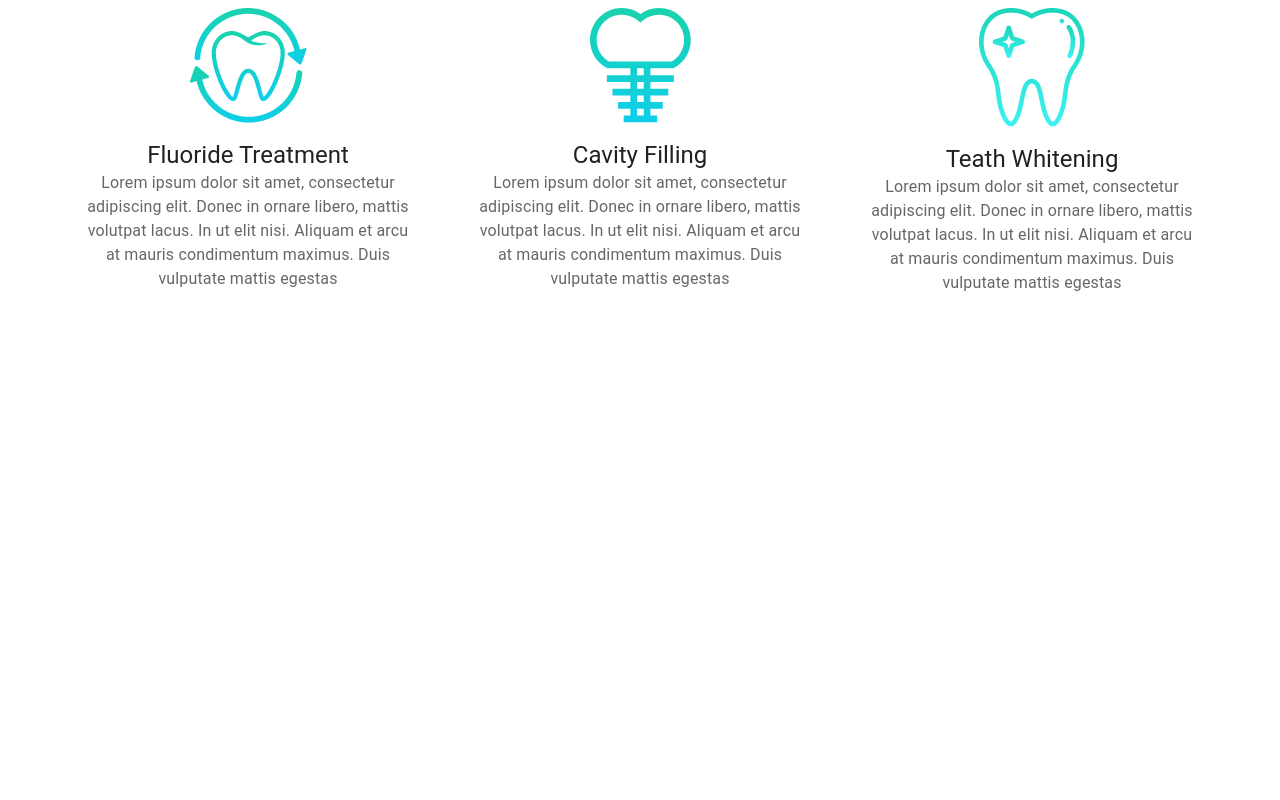
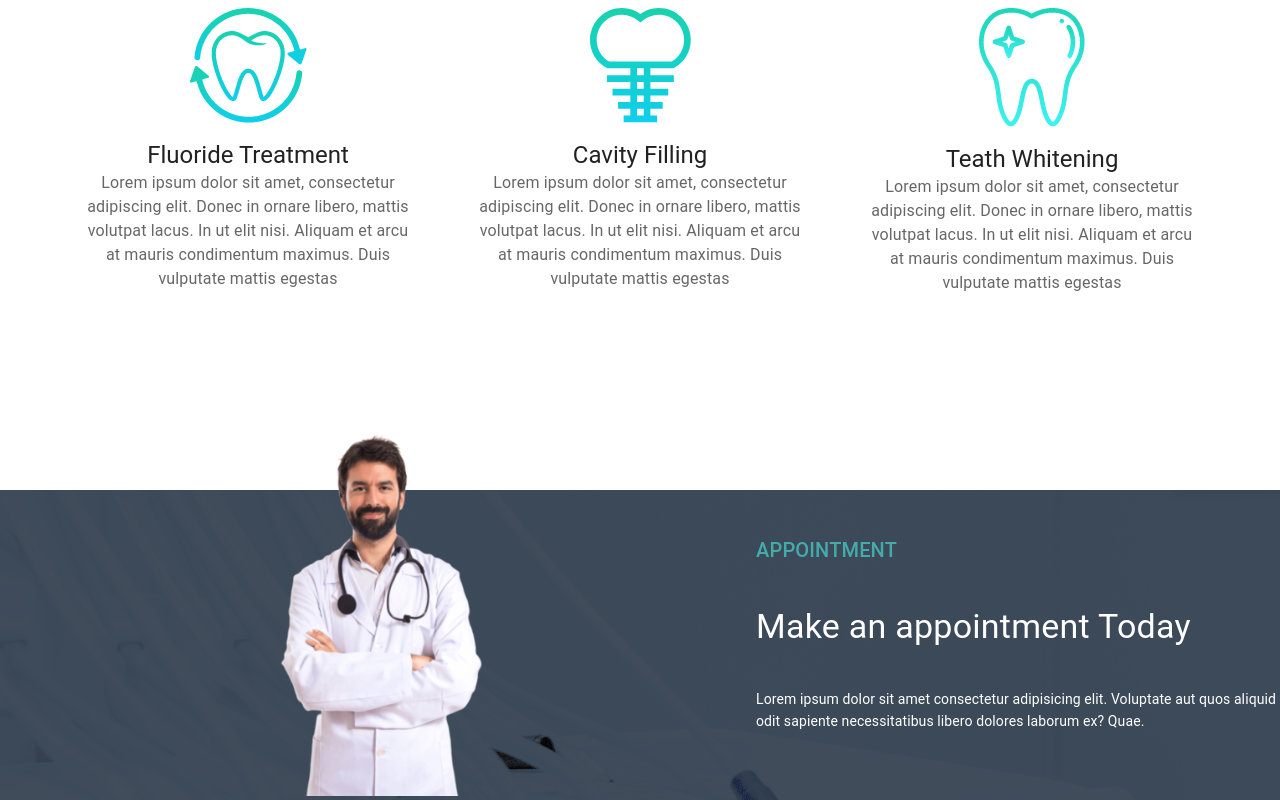
Before and after one commit to rimonhossain12/doctor-porltal-client-practice-1, a React (Create React App) app: page / in a window 1280 px wide. Shown: the part 224-1024 px from the top of the page. Before the commit the page ends 800 px from the top, so only its background shows below. Built offline with nearby package versions, Linux system fonts and the light colour scheme.

Commit message:
doctor appointment is added

```diff
--- /dev/null
+++ b/src/Pages/Home/AppointmentBanner/AppointmentBanner.js
@@ -0,0 +1,41 @@
+import React from 'react';
+import Box from '@mui/material/Box';
+import Grid from '@mui/material/Grid';
+import doctor from '../../../images/doctor.png';
+import bannerBg from '../../../images/appointment-bg.png';
+import Typography from '@mui/material/Typography';
+
+
+const appointmentBg = {
+    background: `url(${bannerBg})`,
+    backgroundColor: 'rgba(45,58,74,0.9)',
+    backgroundBlendMode: 'darken, luminosity',
+    marginTop: 175
+}
+
+const AppointmentBanner = () => {
+    return (
+        <Box sx={{ flexGrow: 1 }} style={appointmentBg}>
+            <Grid container spacing={2}>
+                <Grid item xs={12} md={7}>
+                    <img src={doctor} style={{ width: 400, marginTop: '-110px' }} alt="" />
+                </Grid>
+                <Grid item xs={12} md={5} sx={{ display: 'flex', justifyContent: 'flex-start', textAlign: 'left', alignItems: 'center' }}>
+                    <Box>
+                        <Typography variant="h6" component="div" style={{ color: '#45AAAA' }} sx={{ mb: 5 }} >
+                            APPOINTMENT
+                        </Typography>
+                        <Typography variant="h4" sx={{ mb: 5 }} style={{ color: 'white', mb: 5 }}>
+                            Make an appointment Today
+                        </Typography>
+                        <Typography variant="h6" sx={{ my: 5 }} style={{ color: 'white', fontWeight: 400, fontSize: 14 }}>
+                            Lorem ipsum dolor sit amet consectetur adipisicing elit. Voluptate aut quos aliquid odit sapiente necessitatibus libero dolores laborum ex? Quae.
+                        </Typography>
+                    </Box>
+                </Grid>
+            </Grid>
+        </Box>
+    );
+};
+
+export default AppointmentBanner;
--- a/src/Pages/Home/Home/Home.js
+++ b/src/Pages/Home/Home/Home.js
@@ -1,5 +1,6 @@
 import React from 'react';
 import Navigation from '../../Shared/Navigation/Navigation';
+import AppointmentBanner from '../AppointmentBanner/AppointmentBanner';
 import Services from '../Services/Services';
 
 const Home = () => {
@@ -7,6 +8,7 @@ const Home = () => {
         <div>
             <Navigation></Navigation>
             <Services></Services>
+            <AppointmentBanner></AppointmentBanner>
 
         </div>
     );
--- a/src/Pages/Home/Services/Services.js
+++ b/src/Pages/Home/Services/Services.js
@@ -23,10 +23,10 @@ const Services = () => {
     return (
         <Container>
             <Box sx={{ flexGrow: 1 }}>
-                <Typography variant="h5" component="div" style={{ color:'#0EACB0'}} sx={{ fontWeight: '400',m:3}}>
+                <Typography variant="h5" component="div" style={{ color:'#14CED3'}} sx={{ fontWeight: '500',m:3}}>
                     OUR SERVICE
                 </Typography>
-                <Typography variant="h5" sx={{ fontWeight: '600',m:5 }} component="div">
+                <Typography variant="h5" sx={{ fontWeight: '700',m:5 }} component="div">
                    Services We Provide
                 </Typography>
                 <Grid container spacing={{ xs: 2, md: 3 }} columns={{ xs: 4, sm: 8, md: 12 }}>
```
